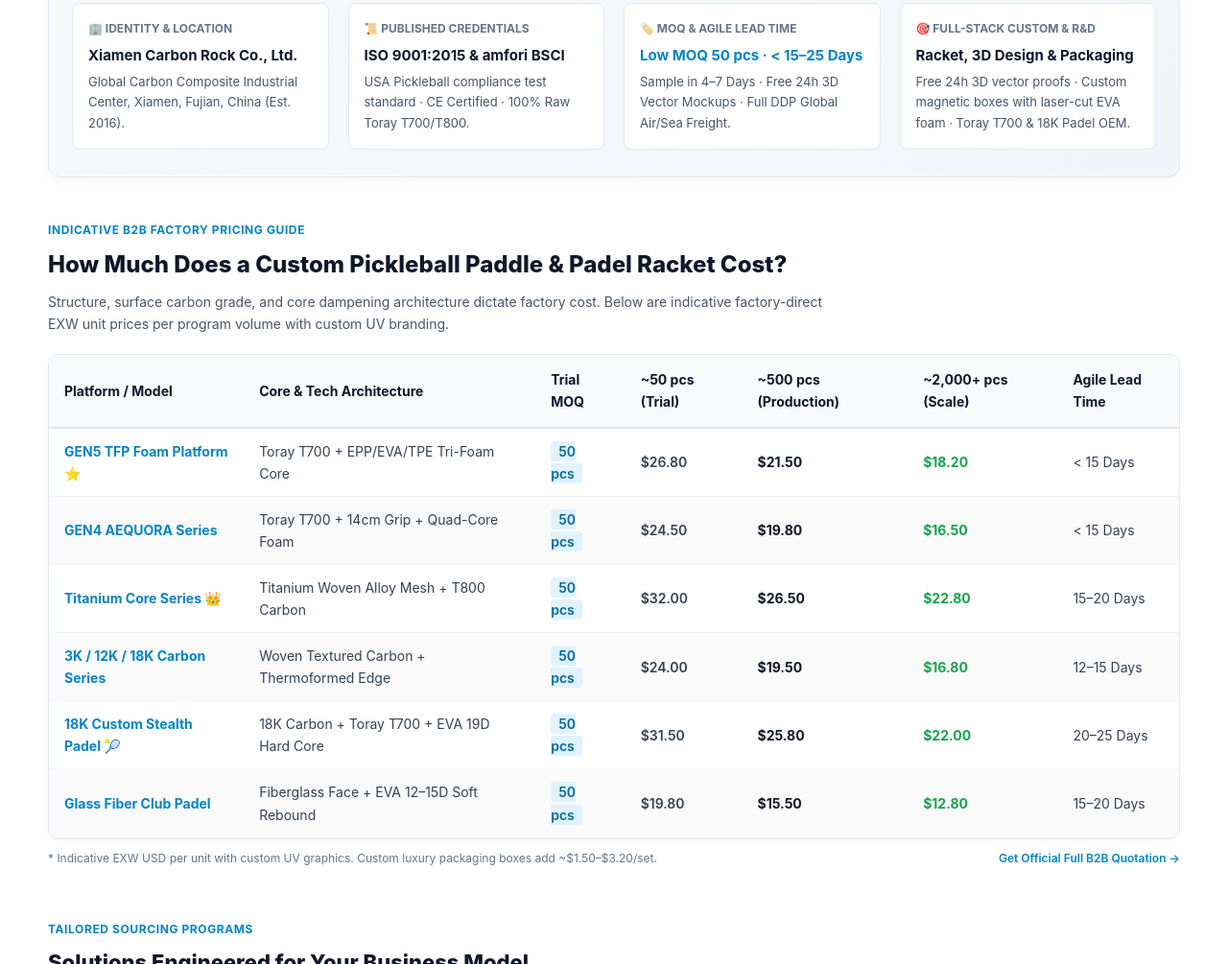
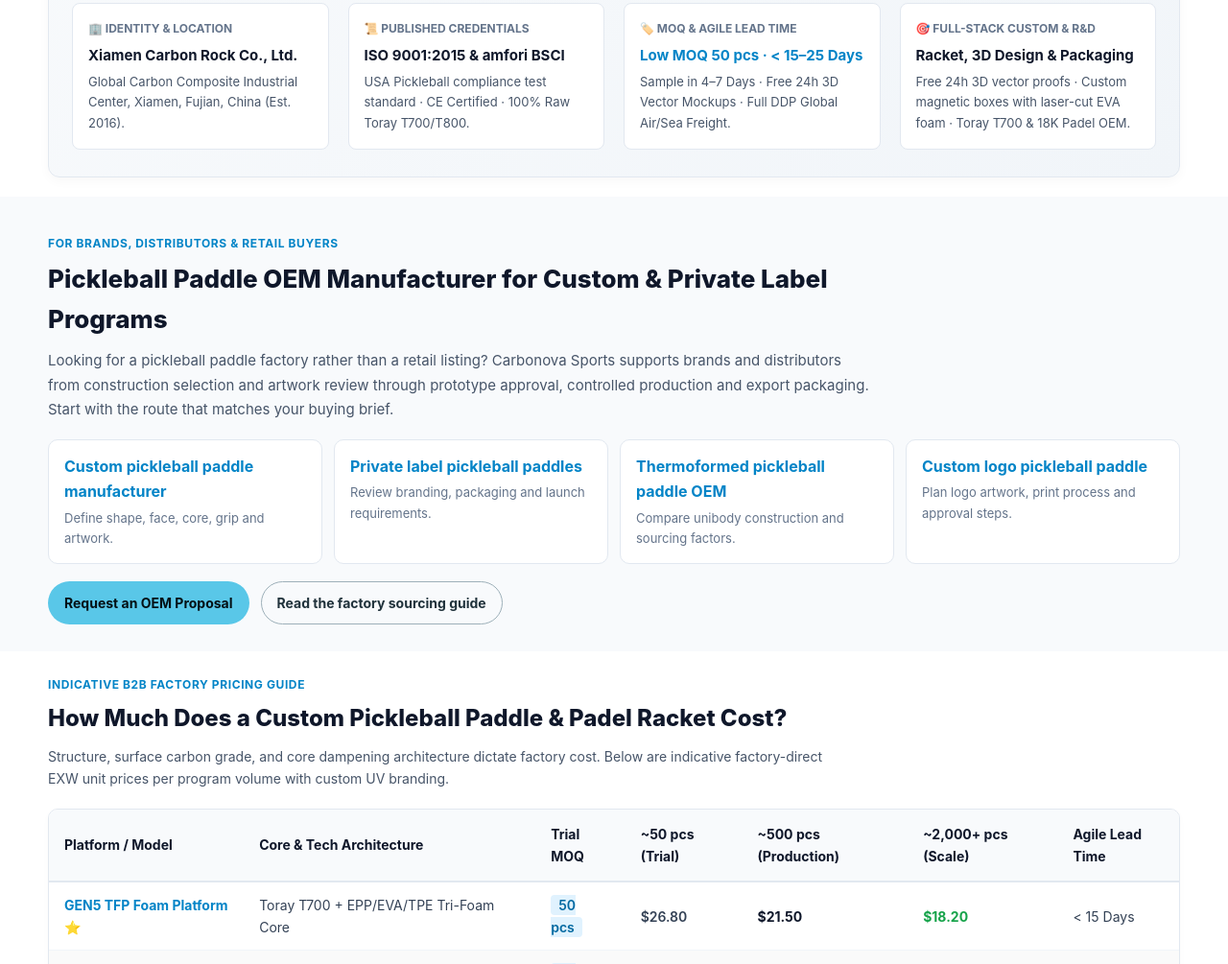
Before and after one commit to Carbonovasports/carbonova-sports-b2b-website, a plain HTML site: page index.html in a window 1280 px wide. Shown: the part 1367-2372 px from the top of the page at 96% size. Drawn offline with Linux system fonts and the light colour scheme.

Commit message:
feat(seo): add B2B search intent gateway to homepage

```diff
--- a/index.html
+++ b/index.html
@@ -107,6 +107,41 @@
           <div style="font-size:13px; color:#475569; margin-top:4px;">Free 24h 3D vector proofs · Custom magnetic boxes with laser-cut EVA foam · Toray T700 &amp; 18K Padel OEM.</div>
         </div>
       </div>
+    </div>
+  </div>
+</section>
+
+<!-- ========================================== -->
+<!-- SECTION: B2B Search Intent Gateway -->
+<!-- ========================================== -->
+<section class="section" id="pickleball-oem-search-intent" style="padding: 34px 0 28px; background: #f8fafc;">
+  <div class="container">
+    <div style="max-width: 860px;">
+      <span style="display:inline-block; font-size:12px; font-weight:700; color:#0284c7; text-transform:uppercase; letter-spacing:0.05em;">For Brands, Distributors &amp; Retail Buyers</span>
+      <h2 style="font-size:26px; font-weight:800; color:#0f172a; margin:4px 0 8px;">Pickleball Paddle OEM Manufacturer for Custom &amp; Private Label Programs</h2>
+      <p style="color:#475569; font-size:15px; margin:0; line-height:1.7;">Looking for a pickleball paddle factory rather than a retail listing? Carbonova Sports supports brands and distributors from construction selection and artwork review through prototype approval, controlled production and export packaging. Start with the route that matches your buying brief.</p>
+    </div>
+    <div style="display:grid; grid-template-columns:repeat(auto-fit, minmax(220px, 1fr)); gap:12px; margin-top:18px;">
+      <a href="product-custom.html" style="display:block; background:#ffffff; border:1px solid #e2e8f0; border-radius:10px; padding:14px 16px; color:#0f172a;">
+        <strong style="display:block; color:#0284c7;">Custom pickleball paddle manufacturer</strong>
+        <span style="display:block; margin-top:4px; color:#64748b; font-size:13px;">Define shape, face, core, grip and artwork.</span>
+      </a>
+      <a href="private-label-pickleball-paddles.html" style="display:block; background:#ffffff; border:1px solid #e2e8f0; border-radius:10px; padding:14px 16px; color:#0f172a;">
+        <strong style="display:block; color:#0284c7;">Private label pickleball paddles</strong>
+        <span style="display:block; margin-top:4px; color:#64748b; font-size:13px;">Review branding, packaging and launch requirements.</span>
+      </a>
+      <a href="blog/thermoformed-guide.html" style="display:block; background:#ffffff; border:1px solid #e2e8f0; border-radius:10px; padding:14px 16px; color:#0f172a;">
+        <strong style="display:block; color:#0284c7;">Thermoformed pickleball paddle OEM</strong>
+        <span style="display:block; margin-top:4px; color:#64748b; font-size:13px;">Compare unibody construction and sourcing factors.</span>
+      </a>
+      <a href="blog/custom-logo-pickleball-paddles-oem-guide.html" style="display:block; background:#ffffff; border:1px solid #e2e8f0; border-radius:10px; padding:14px 16px; color:#0f172a;">
+        <strong style="display:block; color:#0284c7;">Custom logo pickleball paddle</strong>
+        <span style="display:block; margin-top:4px; color:#64748b; font-size:13px;">Plan logo artwork, print process and approval steps.</span>
+      </a>
+    </div>
+    <div style="display:flex; align-items:center; flex-wrap:wrap; gap:12px; margin-top:18px;">
+      <a class="btn btn-primary btn-sm" href="contact.html">Request an OEM Proposal</a>
+      <a class="btn btn-outline btn-sm" href="blog/oem-manufacturer-guide.html">Read the factory sourcing guide</a>
     </div>
   </div>
 </section>
```
